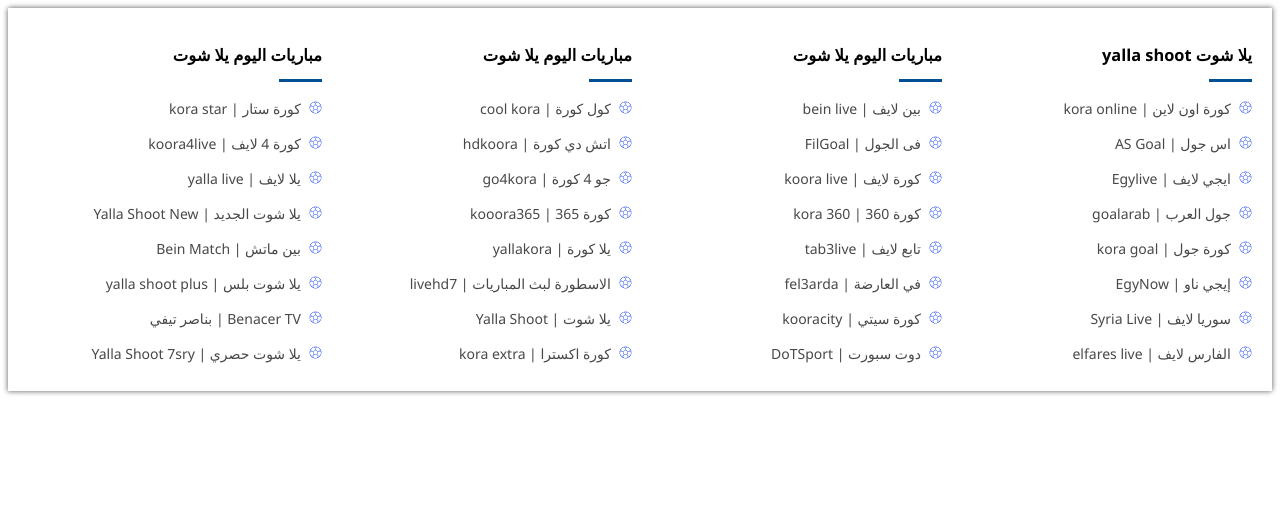
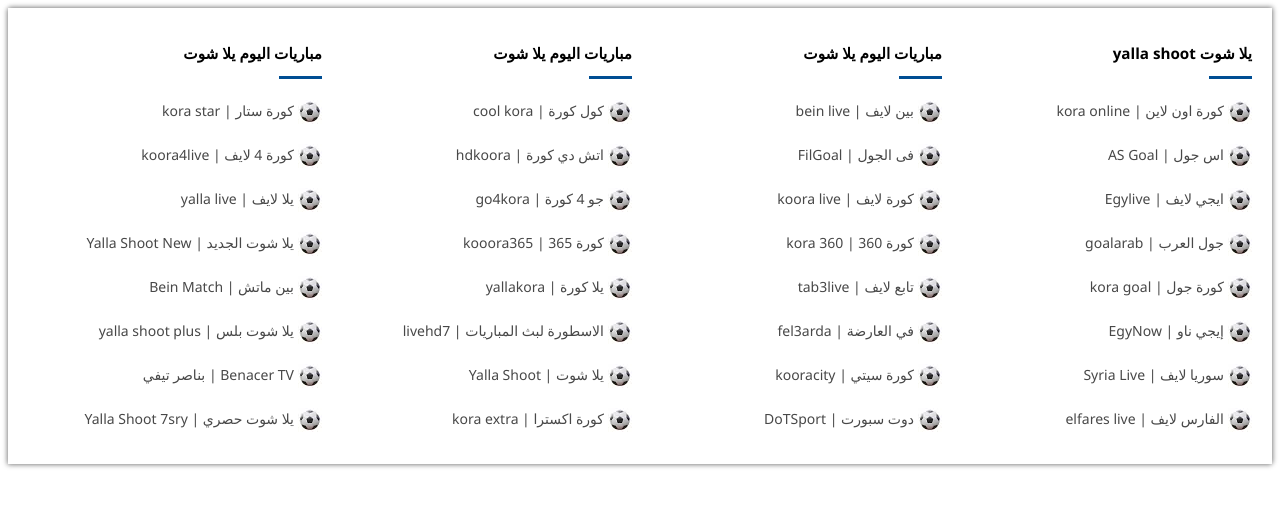
Before and after one commit to Ibrahemyoussef2020/football-footer, a plain HTML site: page index.html in a window 1280 px wide. Drawn offline with Linux system fonts and the light colour scheme.

Commit message:
modify custom marker

```diff
--- a/styles.css
+++ b/styles.css
@@ -2,7 +2,7 @@
     direction: rtl;
     font-family: 'Neo Sans Arabic', Segoe UI;
     font-weight: 500;
-    font-size: 14px;
+    font-size: 13px;
     padding: 20px;
     transition: box-shadow .3s ease-in-out;
     box-shadow: 1px -1px 5px 0px #0000005e , -1px 1px 5px 0px #00000057 ;
@@ -22,13 +22,14 @@
 
 .list{
     flex: 1;
-    min-width: 210px;
+    min-width: 220px;
 }
 
 .list__heading{
     width: fit-content;
     position: relative;
     padding-bottom: .5rem;
+    margin-bottom: 1.3rem;
 }
 
 
@@ -59,16 +60,19 @@
 }
 
 .main-footer ::marker{
-    content: url(./footer-ball-samll.png);
+    content: url(./custom-marker.webp);
     color: darkcyan;
 }
 
 .main-footer a{
+    position: relative;
+    top: -.5rem;
+    padding-right: 4px;
     color: #484848;
     font-size: 14px;
-    padding-right:.5rem;
     text-decoration: none;
     transition: color .2s ease-in-out;
+    white-space: nowrap;
 }
 
 .main-footer li:hover a{
```
Also changed, not shown: custom-marker.webp (added), footer-ball-samll.png (deleted), footer-ball.png (deleted).
